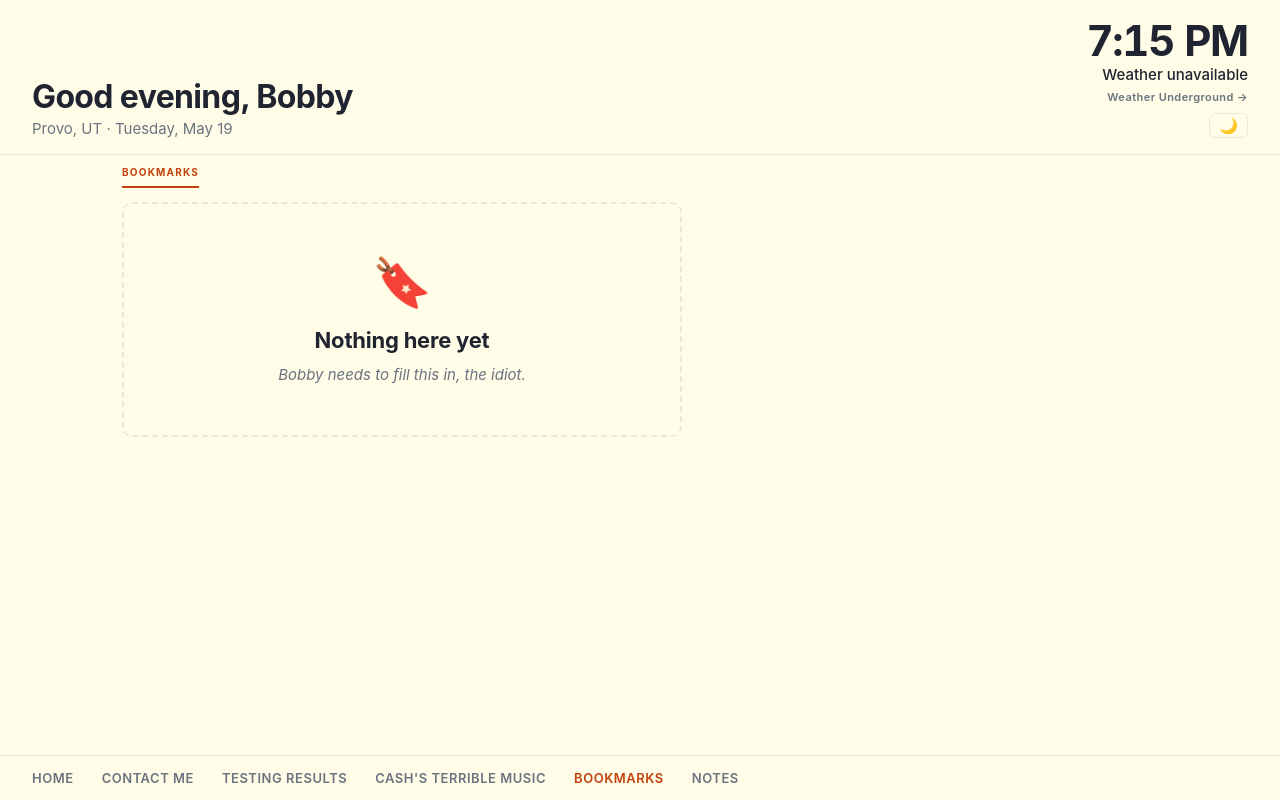
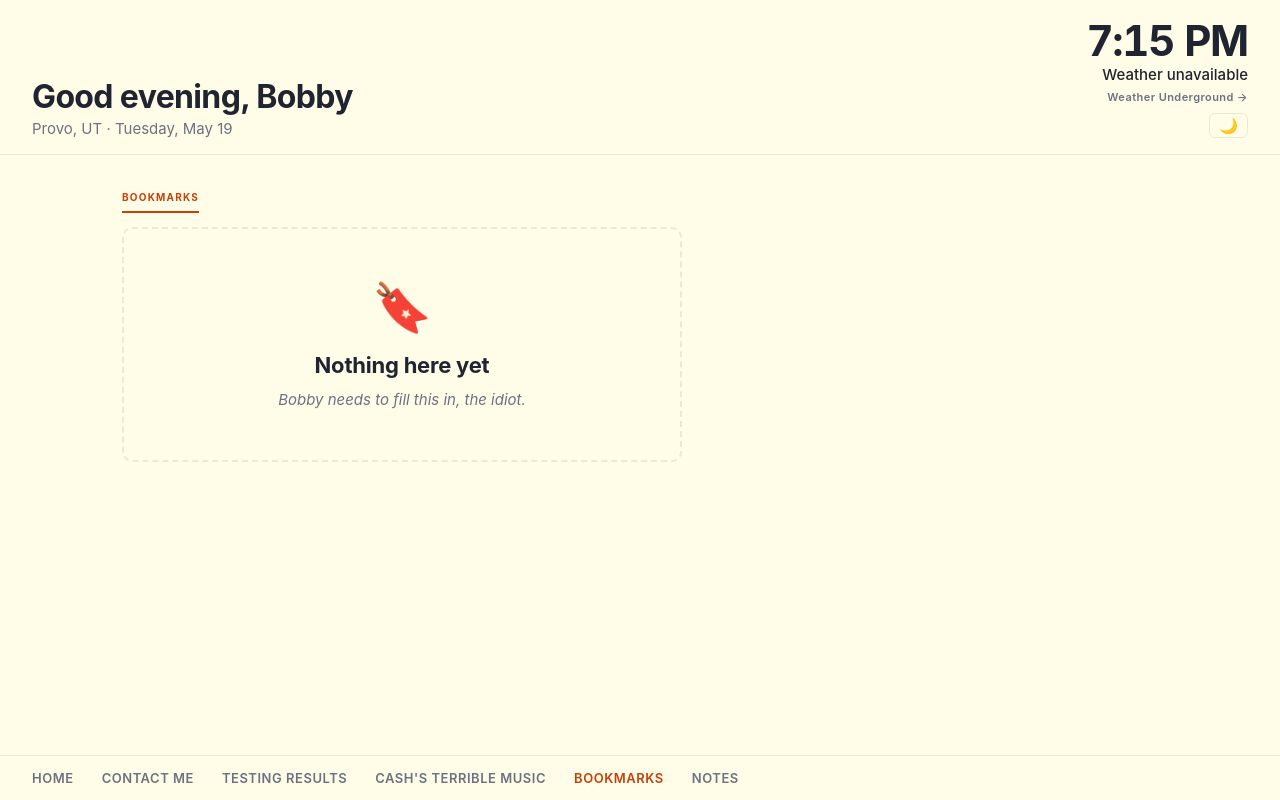
Before and after one commit to bhelco1/bobby-dashboard, a website: page bookmarks.html in a window 1280 px wide. Drawn offline with Linux system fonts and the light colour scheme; no server answers.

Commit message:
Deploy 2026-05-19 19:15:22

```diff
--- a/bookmarks.html
+++ b/bookmarks.html
@@ -11,7 +11,7 @@
   * { box-sizing: border-box; }
   html, body { margin: 0; padding: 0; background: var(--bg); color: var(--ink);
     font-family: -apple-system, BlinkMacSystemFont, "Segoe UI", Inter, Roboto, sans-serif; -webkit-font-smoothing: antialiased; }
-  .wrap { max-width: 1100px; margin: 0 auto; padding: 160px 32px 100px; }
+  .wrap { max-width: 1100px; margin: 0 auto; padding: 185px 32px 100px; }
 
   header.hero {
     position: fixed; top: 0; left: 0; right: 0; background: var(--bg);
```
Also changed, not shown: cashs-terrible-music.html (+1 -1 lines), contact.html (+1 -1 lines), index.html (+1 -1 lines), notes.html (+1 -1 lines), testing.html (+1 -1 lines), 1 other file.
